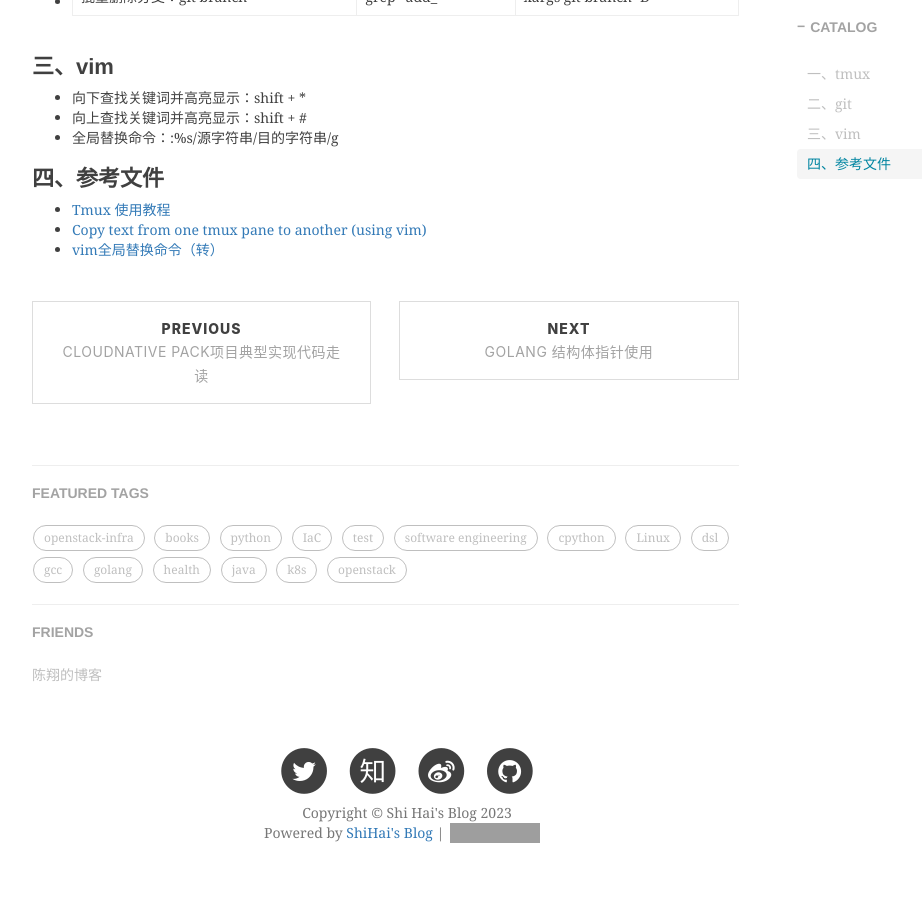
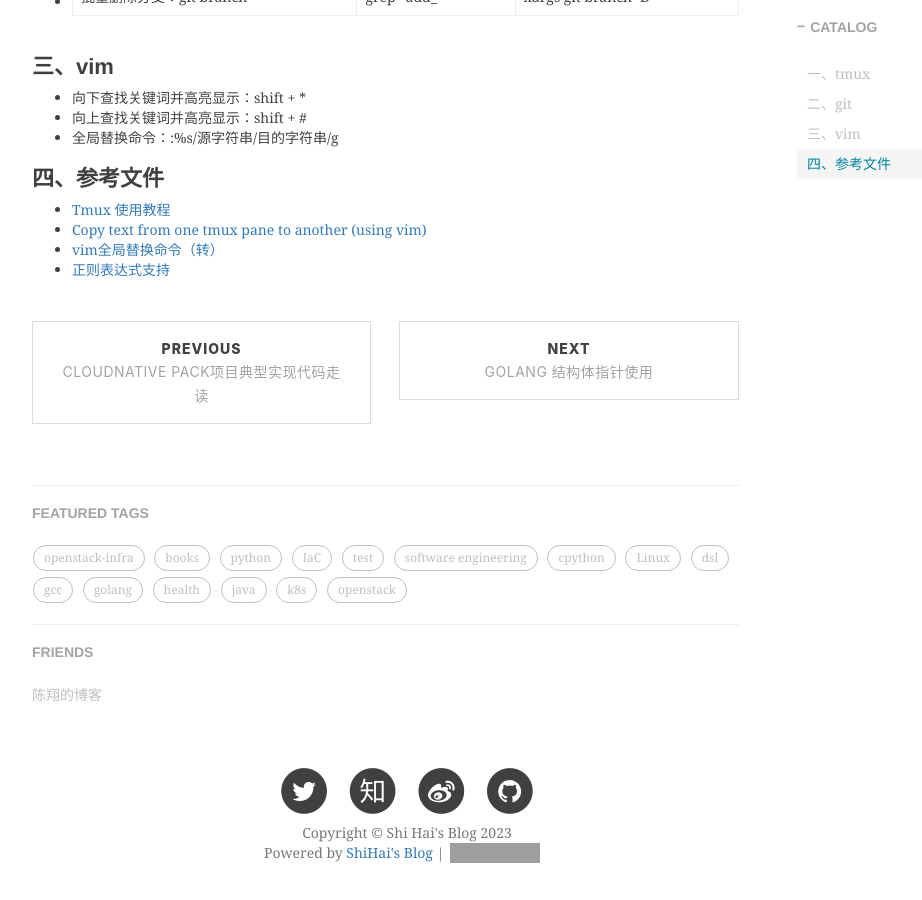
Before and after one commit to shihai1991/shihai1991.github.io, a Jekyll site: the page built from _posts/2022-11-22-linux終端基础命令.md, in a window 1280 px wide and 900 px high, scrolled down 773 px. Shown: the whole window, without its empty margins (233-1155 px from the left). Built offline with Jekyll 4.4.1, drawn with Linux system fonts in a browser that asks for light colours; nearby versions of some CDN libraries; comment, search, counter and statistics services are not loaded; grey boxes are pictures that could not be loaded.

Commit message:
Update 2022-11-22-linux終端基础命令.md

```diff
--- a/_posts/2022-11-22-linux終端基础命令.md
+++ b/_posts/2022-11-22-linux終端基础命令.md
@@ -30,3 +30,4 @@ time: '2022.11.22 19:27:00'
 - [Tmux 使用教程](http://www.ruanyifeng.com/blog/2019/10/tmux.html)
 - [Copy text from one tmux pane to another (using vim)](https://unix.stackexchange.com/questions/58763/copy-text-from-one-tmux-pane-to-another-using-vim)
 - [vim全局替换命令（转）](https://www.jianshu.com/p/2af83c65a638)
+- [正则表达式支持](https://www.cnblogs.com/codelogs/p/16060372.html)
```
